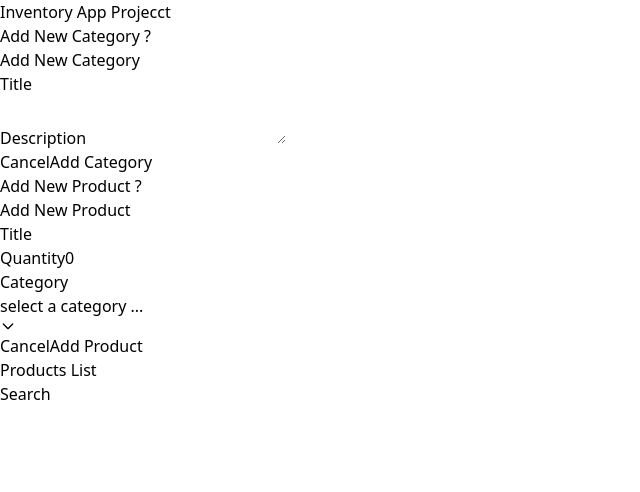
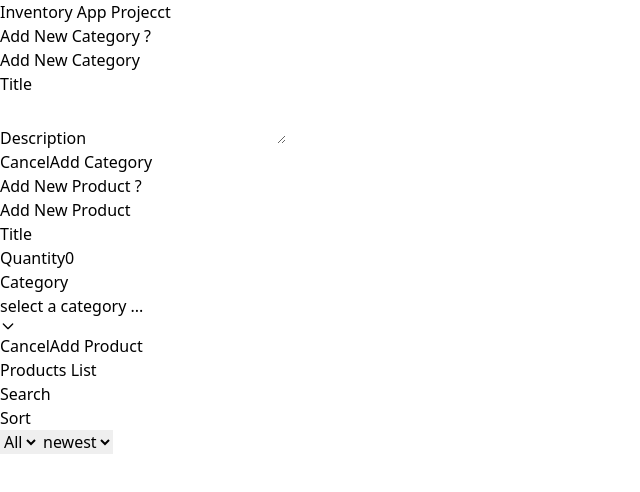
Before and after one commit to mahdi-q/Inventory-App-React-Project, a React (Vite) app: page / in a window 1280 px wide. Shown: the top 492 px of the page, without its empty margins (0-640 px from the left). Built offline with nearby package versions, Linux system fonts and the light colour scheme.

Commit message:
Develope "SortBar" component

```diff
--- a/src/App.jsx
+++ b/src/App.jsx
@@ -19,7 +19,7 @@ function App() {
 
           <ProductForm categories={categories} />
 
-          <ProductsList />
+          <ProductsList categories={categories} />
         </div>
       </div>
     </div>
--- a/src/components/ProductsList.jsx
+++ b/src/components/ProductsList.jsx
@@ -1,12 +1,16 @@
 import SearchBar from "./SearchBar";
+import SortBar from "./SortBar";
 
-function ProductsList() {
+function ProductsList({ categories }) {
   return (
     <div className="flex flex-col gap-y-3 pb-6">
       <h2 className="text-slate-300 text-xl font-bold">Products List</h2>
 
       {/* search bar */}
       <SearchBar />
+
+      {/* sort */}
+      <SortBar categories={categories} />
     </div>
   );
 }
--- /dev/null
+++ b/src/components/SortBar.jsx
@@ -0,0 +1,39 @@
+function SortBar({ categories }) {
+  return (
+    <div className="flex items-center justify-between mb-4">
+      <span className="text-slate-300">Sort</span>
+
+      <div className="flex items-center gap-x-4">
+        <select className="bg-transparent border border-slate-500 text-slate-400 rounded-xl py-1">
+          <option className="bg-slate-600 text-slate-300" value="">
+            All
+          </option>
+
+          {categories.map((category) => (
+            <option
+              key={category.id}
+              className="bg-slate-600 text-slate-300"
+              value={category.id}
+            >
+              {category.title}
+            </option>
+          ))}
+        </select>
+
+        <select className="bg-transparent border border-slate-500 text-slate-400 rounded-xl py-1">
+          <option
+            className="bg-slate-600 text-slate-300"
+            selected
+            value="newest"
+          >
+            newest
+          </option>
+          <option className="bg-slate-600 text-slate-300" value="oldest">
+            oldest
+          </option>
+        </select>
+      </div>
+    </div>
+  );
+}
+export default SortBar;
```
